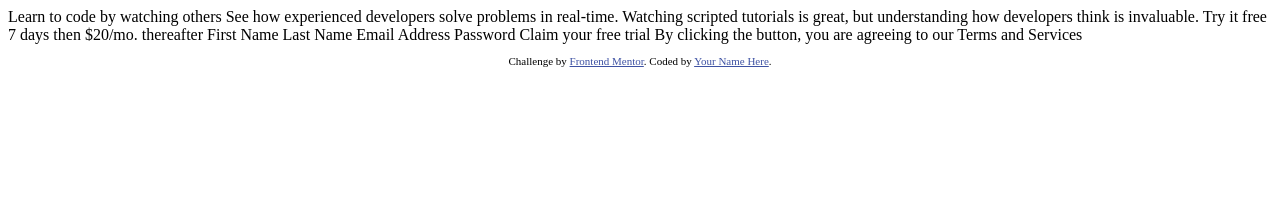
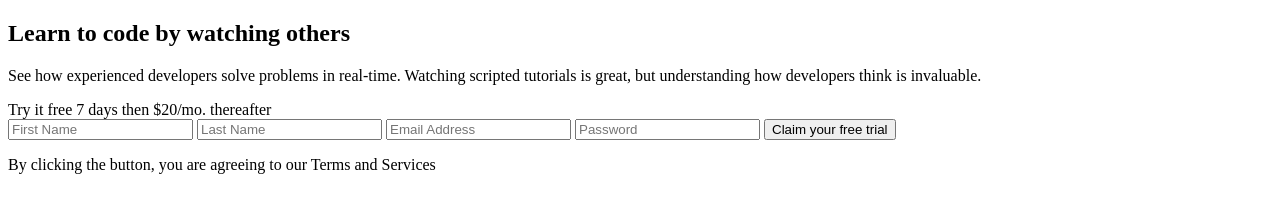
Before and after one commit to ljubomir-matovic/Quantox-internship_third-task-bonus, a plain HTML site: page index.html in a window 1280 px wide. Drawn offline with Linux system fonts and the light colour scheme.

Commit message:
Added basic html

```diff
--- a/index.html
+++ b/index.html
@@ -3,40 +3,31 @@
 <head>
   <meta charset="UTF-8">
   <meta name="viewport" content="width=device-width, initial-scale=1.0"> <!-- displays site properly based on user's device -->
-
+  <meta name="author" content="Ljubomir Matovic">
   <link rel="icon" type="image/png" sizes="32x32" href="./images/favicon-32x32.png">
 
-  <title>Frontend Mentor | Intro component with sign up form</title>
-
-  <!-- Feel free to remove these styles or customise in your own stylesheet 👍 -->
-  <style>
-    .attribution { font-size: 11px; text-align: center; }
-    .attribution a { color: hsl(228, 45%, 44%); }
-  </style>
+  <title>Intro component with sign up form</title>
 </head>
 <body>
-
-  Learn to code by watching others
-
-  See how experienced developers solve problems in real-time. Watching scripted tutorials is great,
-  but understanding how developers think is invaluable.
-
-  Try it free 7 days then $20/mo. thereafter
-
-  First Name
-  Last Name
-  Email Address
-  Password
-
-  Claim your free trial
-
-  By clicking the button, you are agreeing to our Terms and Services
-
-  <footer>
-    <p class="attribution">
-      Challenge by <a href="https://www.frontendmentor.io?ref=challenge" target="_blank">Frontend Mentor</a>.
-      Coded by <a href="#">Your Name Here</a>.
-    </p>
-  </footer>
+  <main>
+    <section class="left-container">
+      <h1>Learn to code by watching others</h1>
+      <p>See how experienced developers solve problems in real-time. Watching scripted tutorials is great,
+        but understanding how developers think is invaluable.</p>
+    </section>
+    <section class="right-container">
+      <header>
+        <span>Try it free 7 days</span> then $20/mo. thereafter
+      </header>
+        <form>
+        <input type="text" placeholder="First Name" required>
+        <input type="text" placeholder="Last Name" required>
+        <input type="email" placeholder="Email Address" required>
+        <input type="password" placeholder="Password" required>
+        <button>Claim your free trial</button>
+        </form>
+        <p>By clicking the button, you are agreeing to our <span>Terms and Services</span></p>
+    </section>
+  </main>
 </body>
 </html>
```
